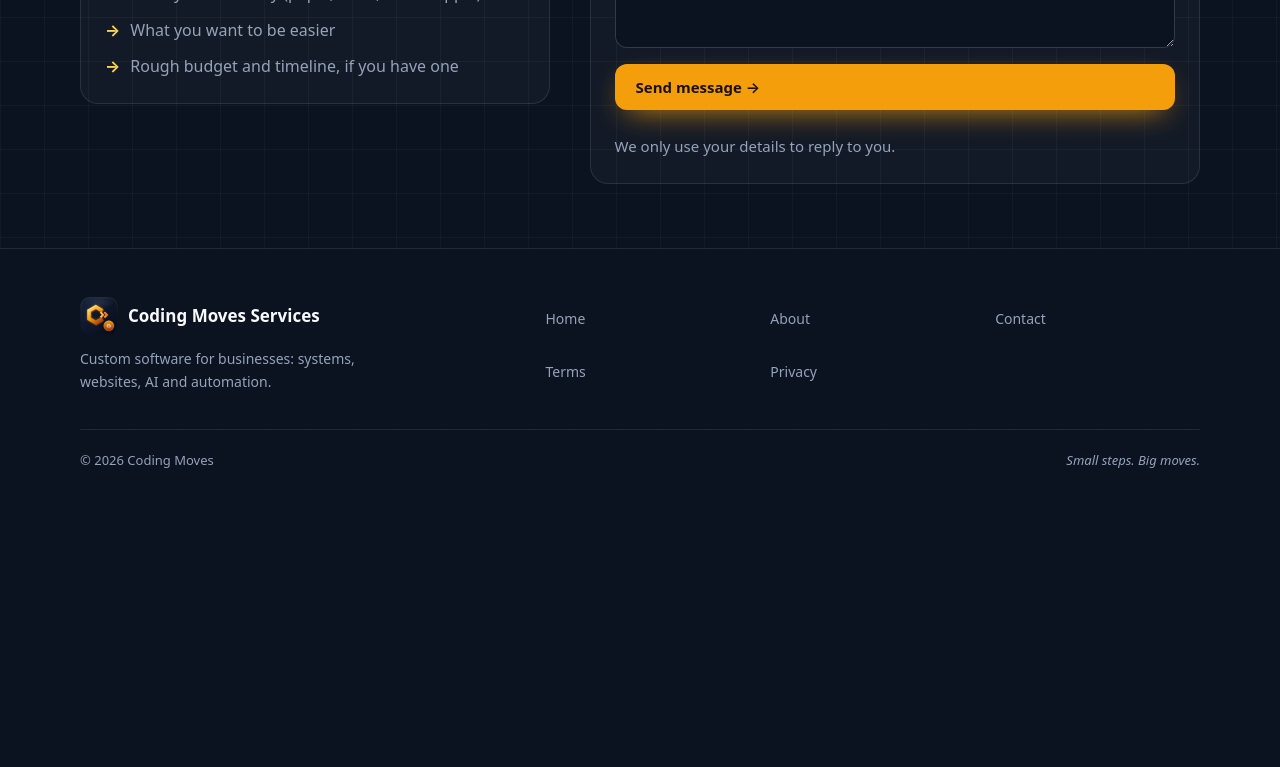
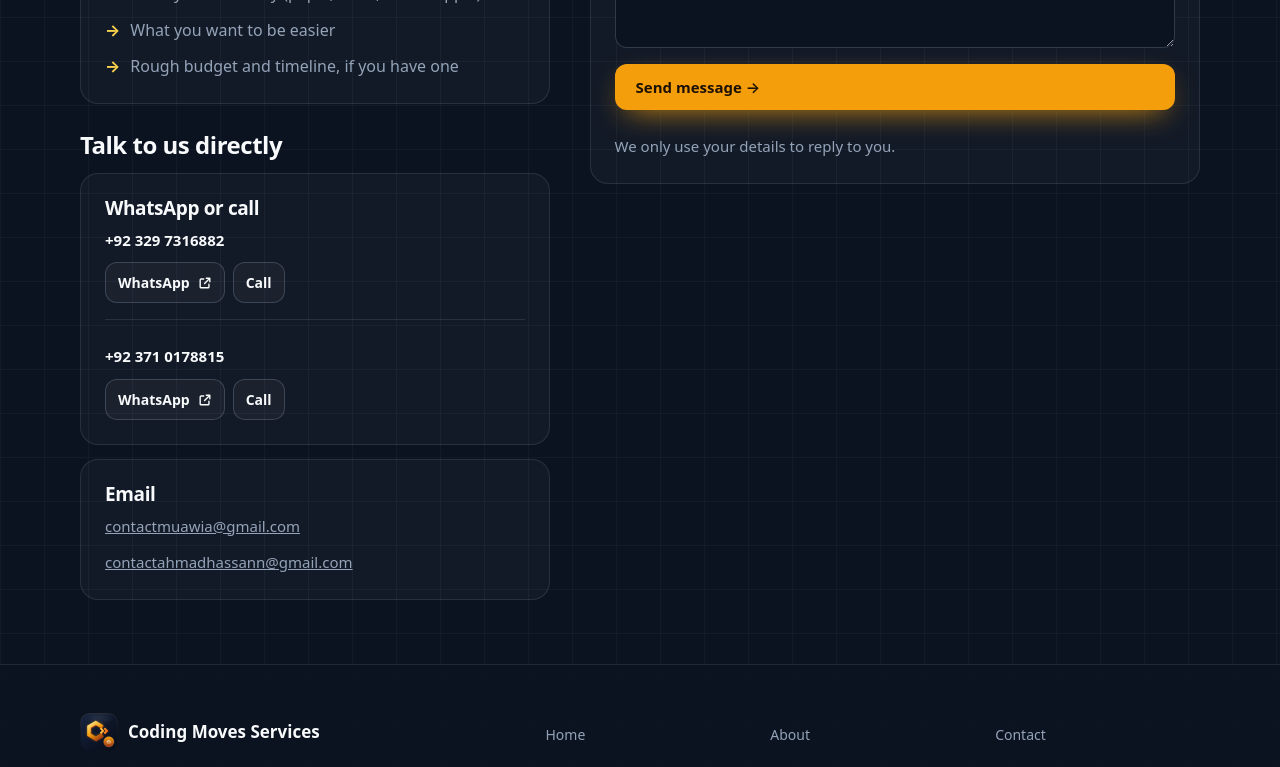
Before and after one commit to Coding-Moves/website, a Next.js app: page /services/contact/ in a window 1280 px wide. Shown: the part 599-1366 px from the top of the page. Before the commit the page ends 1103 px from the top, so only its background shows below. Built offline with nearby package versions, Linux system fonts and the light colour scheme.

Commit message:
Add direct contact details to Services contact page

```diff
--- a/src/app/globals.css
+++ b/src/app/globals.css
@@ -661,6 +661,42 @@ a.card:hover {
   gap: 40px;
   align-items: start;
 }
+.direct-contact {
+  margin-top: 28px;
+}
+.direct-contact h2 {
+  font-size: 24px;
+  margin-bottom: 14px;
+}
+.direct-contact-cards {
+  display: grid;
+  gap: 14px;
+}
+.direct-contact-option + .direct-contact-option {
+  border-top: 1px solid var(--border);
+  margin-top: 16px;
+  padding-top: 16px;
+}
+.direct-contact-option p {
+  color: var(--heading);
+  font-weight: 600;
+}
+.direct-contact-actions {
+  display: flex;
+  flex-wrap: wrap;
+  gap: 8px;
+  margin-top: 10px;
+}
+.direct-contact-actions .btn {
+  padding: 8px 12px;
+  font-size: 14px;
+}
+.direct-contact-email {
+  overflow-wrap: anywhere;
+}
+.direct-contact-email + .direct-contact-email {
+  margin-top: 12px;
+}
 .checklist {
   list-style: none;
   padding: 0;
--- a/src/data/brands.ts
+++ b/src/data/brands.ts
@@ -62,6 +62,7 @@ export interface Brand {
     principles: { title: string; text: string }[];
   };
   contact: {
+    variant?: "detailed";
     title: string;
     intro: string;
     topics: string[]; // options in the "What is this about?" dropdown
@@ -207,6 +208,7 @@ export const BRANDS: Brand[] = [
       ],
     },
     contact: {
+      variant: "detailed",
       title: "Tell us about your project",
       intro:
         "No tech words needed. Just describe what's hard today and what you'd like to be easier. We'll reply with questions or a rough plan.",
--- a/src/data/site.ts
+++ b/src/data/site.ts
@@ -11,3 +11,8 @@ export const SITE = {
   email: null as string | null, // TODO: e.g. "hello@yourdomain.com"
   youtubeUrl: null as string | null,
 };
+
+export const SERVICES_CONTACT = {
+  phones: ["+92 329 7316882", "+92 371 0178815"], // TODO: confirm second number
+  emails: ["contactmuawia@gmail.com", "contactahmadhassann@gmail.com"],
+};
--- a/src/views/ContactView.tsx
+++ b/src/views/ContactView.tsx
@@ -1,6 +1,7 @@
 import { href, type Brand } from "@/data/brands";
-import { SITE } from "@/data/site";
+import { SERVICES_CONTACT } from "@/data/site";
 import BrandShell from "@/components/BrandShell";
+import SubBrandLink from "@/components/SubBrandLink";
 
 // Netlify Forms: Netlify finds this form in the built HTML and collects
 // submissions for you (Site → Forms in the Netlify dashboard). No backend needed.
@@ -23,10 +24,35 @@ export default function ContactView({ brand }: { brand: Brand }) {
                 ))}
               </ul>
             </div>
-            {SITE.email && (
-              <p className="fineprint" style={{ marginTop: 16 }}>
-                Prefer email? <a href={`mailto:${SITE.email}`}>{SITE.email}</a>
-              </p>
+            {c.variant === "detailed" && (
+              <section className="direct-contact" aria-labelledby="direct-contact-title">
+                <h2 id="direct-contact-title">Talk to us directly</h2>
+                <div className="direct-contact-cards">
+                  <div className="card">
+                    <h3>WhatsApp or call</h3>
+                    {SERVICES_CONTACT.phones.map((phone) => {
+                      const digits = phone.replace(/\D/g, "");
+                      return (
+                        <div className="direct-contact-option" key={phone}>
+                          <p>{phone}</p>
+                          <div className="direct-contact-actions">
+                            <SubBrandLink href={`https://wa.me/${digits}`} className="btn btn-ghost">WhatsApp</SubBrandLink>
+                            <a href={`tel:+${digits}`} className="btn btn-ghost">Call</a>
+                          </div>
+                        </div>
+                      );
+                    })}
+                  </div>
+                  <div className="card">
+                    <h3>Email</h3>
+                    {SERVICES_CONTACT.emails.map((email) => (
+                      <p className="direct-contact-email" key={email}>
+                        <a href={`mailto:${email}?subject=${encodeURIComponent("Project inquiry: Coding Moves Services")}`}>{email}</a>
+                      </p>
+                    ))}
+                  </div>
+                </div>
+              </section>
             )}
           </div>
 
```
